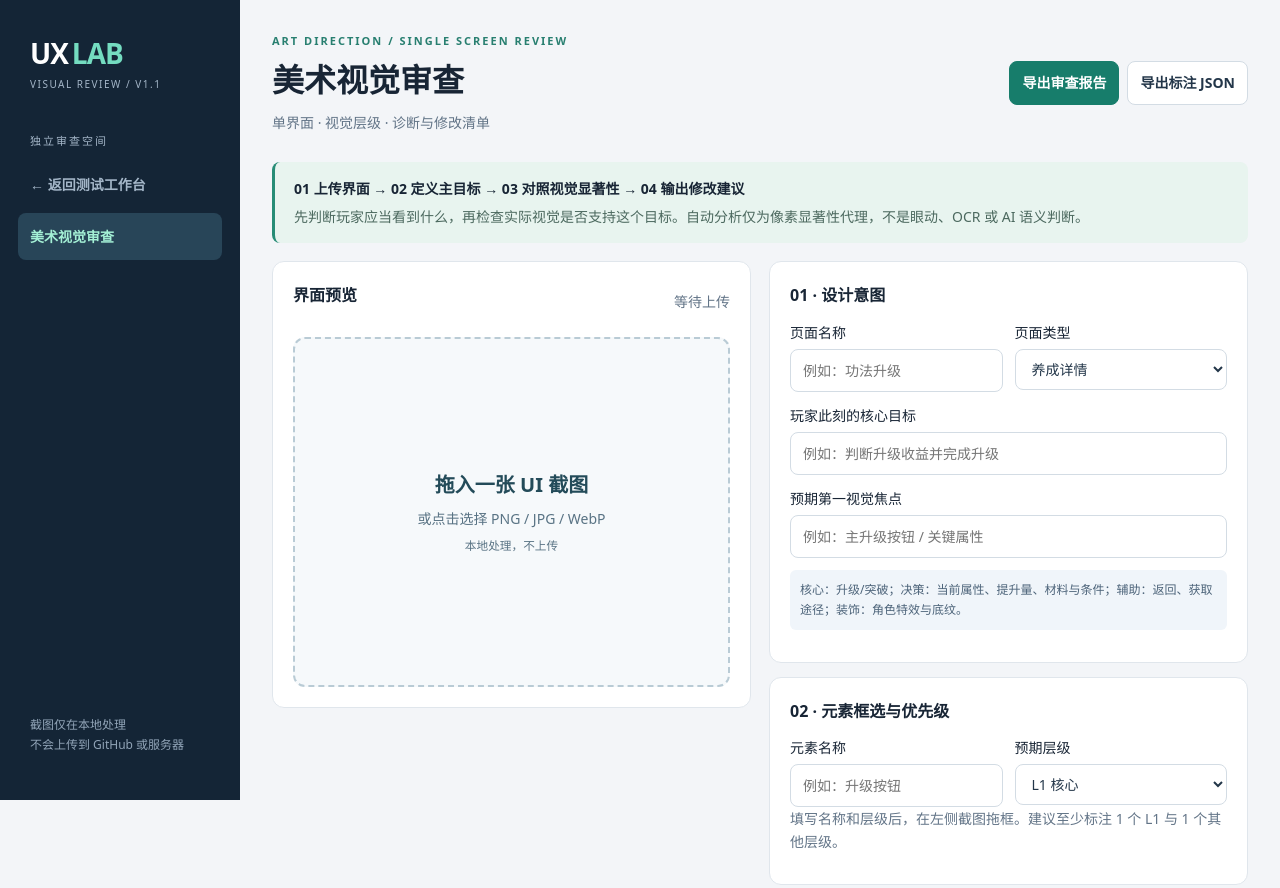
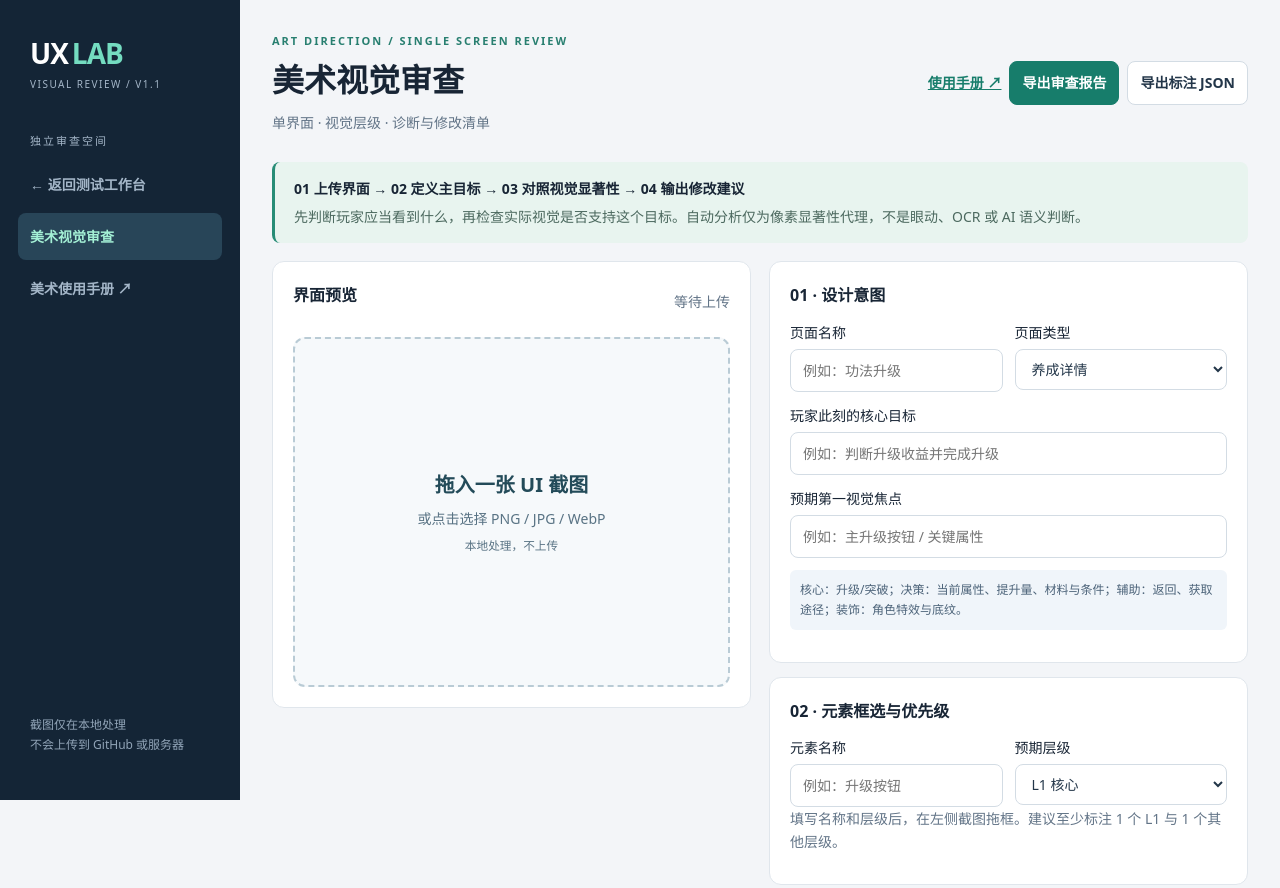
Before and after one commit to baijingxuan99-rgb/UX-Specification, a plain HTML site: page visual.html in a window 1280 px wide. Shown: the top 888 px of the page. Drawn offline with Linux system fonts and the light colour scheme.

Commit message:
Publish art review handbook with online reader and printable layout

```diff
--- a/visual.html
+++ b/visual.html
@@ -1,7 +1,7 @@
 <!doctype html>
 <html lang="zh-CN"><head><meta charset="utf-8"><meta name="viewport" content="width=device-width,initial-scale=1"><title>美术视觉审查 · UX Lab</title><link rel="stylesheet" href="style.css"><link rel="stylesheet" href="visual.css"></head>
-<body class="visual-body"><aside><div class="brand"><b>UX<span>LAB</span></b><small>VISUAL REVIEW / V1.1</small></div><p class="navlabel">独立审查空间</p><nav><a class="navlink" href="index.html">← 返回测试工作台</a><a class="navlink active" href="visual.html">美术视觉审查</a></nav><footer>截图仅在本地处理<br>不会上传到 GitHub 或服务器</footer></aside>
-<main><header><div><div class="eyebrow">ART DIRECTION / SINGLE SCREEN REVIEW</div><h1>美术视觉审查</h1><p>单界面 · 视觉层级 · 诊断与修改清单</p></div><div class="actions"><button id="report" class="primary">导出审查报告</button><button id="session">导出标注 JSON</button></div></header>
+<body class="visual-body"><aside><div class="brand"><b>UX<span>LAB</span></b><small>VISUAL REVIEW / V1.1</small></div><p class="navlabel">独立审查空间</p><nav><a class="navlink" href="index.html">← 返回测试工作台</a><a class="navlink active" href="visual.html">美术视觉审查</a><a class="navlink" href="visual-guide.html" target="_blank" rel="noopener">美术使用手册 ↗</a></nav><footer>截图仅在本地处理<br>不会上传到 GitHub 或服务器</footer></aside>
+<main><header><div><div class="eyebrow">ART DIRECTION / SINGLE SCREEN REVIEW</div><h1>美术视觉审查</h1><p>单界面 · 视觉层级 · 诊断与修改清单</p></div><div class="actions"><a href="visual-guide.html" target="_blank" rel="noopener" style="align-self:center;font-weight:600">使用手册 ↗</a><button id="report" class="primary">导出审查报告</button><button id="session">导出标注 JSON</button></div></header>
 <div class="visual-intro"><b>01 上传界面 → 02 定义主目标 → 03 对照视觉显著性 → 04 输出修改建议</b><p>先判断玩家应当看到什么，再检查实际视觉是否支持这个目标。自动分析仅为像素显著性代理，不是眼动、OCR 或 AI 语义判断。</p></div>
 <div class="v-layout"><section class="v-canvas panel"><div class="toolbar"><h2>界面预览</h2><span id="imageInfo" class="muted">等待上传</span></div>
 <div id="drop" tabindex="0" role="button" aria-label="选择界面截图"><b>拖入一张 UI 截图</b><span>或点击选择 PNG / JPG / WebP</span><small>本地处理，不上传</small></div><input hidden type="file" id="imageFile" accept="image/png,image/jpeg,image/webp">
```
Also changed, not shown: visual-guide.html (added, +1 -0 lines), 2 other files.
